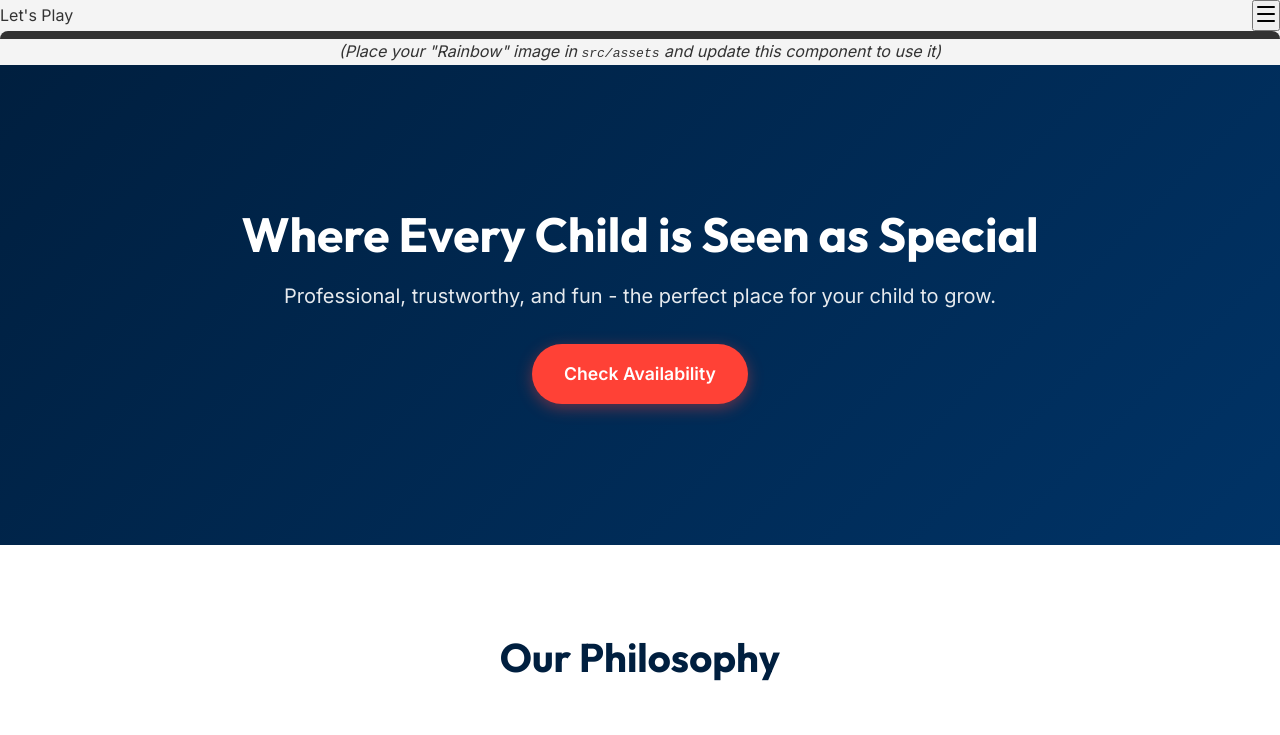
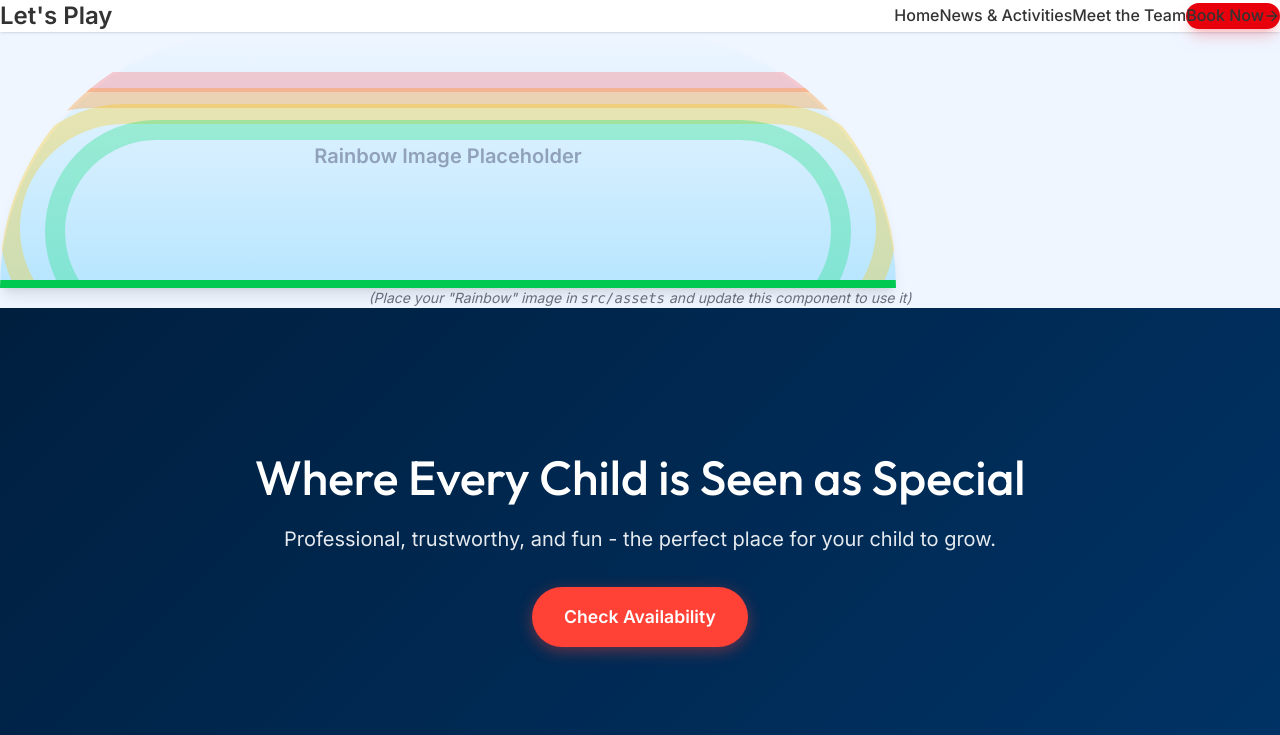
Before and after one commit to phillip040378-source/LetsPlay, a React (Vite) app: page / in a window 1280 px wide. Shown: the top 735 px of the page. Built offline with nearby package versions, Linux system fonts and the light colour scheme.

Commit message:
Fix Tailwind CSS v4 build: use @tailwindcss/postcss and update config

```diff
--- a/package.json
+++ b/package.json
@@ -17,6 +17,7 @@
   },
   "devDependencies": {
     "@eslint/js": "^9.39.1",
+    "@tailwindcss/postcss": "^4.2.0",
     "@types/react": "^19.2.7",
     "@types/react-dom": "^19.2.3",
     "@vitejs/plugin-react": "^5.1.1",
--- a/postcss.config.js
+++ b/postcss.config.js
@@ -1,6 +1,6 @@
 export default {
     plugins: {
-        tailwindcss: {},
+        '@tailwindcss/postcss': {},
         autoprefixer: {},
     },
 }
--- a/src/index.css
+++ b/src/index.css
@@ -1,10 +1,10 @@
-@tailwind base;
-@tailwind components;
-@tailwind utilities;
+@import "tailwindcss";
 
 :root {
-  --color-primary: #001f3f; /* Dark Navy Blue */
-  --color-accent: #ff4136; /* Bright Red */
+  --color-primary: #001f3f;
+  /* Dark Navy Blue */
+  --color-accent: #ff4136;
+  /* Bright Red */
   --color-text: #333333;
   --color-bg: #f4f4f4;
   --font-body: 'Inter', system-ui, Avenir, Helvetica, Arial, sans-serif;
@@ -24,7 +24,12 @@ body {
   line-height: 1.6;
 }
 
-h1, h2, h3, h4, h5, h6 {
+h1,
+h2,
+h3,
+h4,
+h5,
+h6 {
   font-family: var(--font-heading);
   color: var(--color-primary);
 }
```
Also changed, not shown: 1 other file (tests, documents, lock files or other folders).
